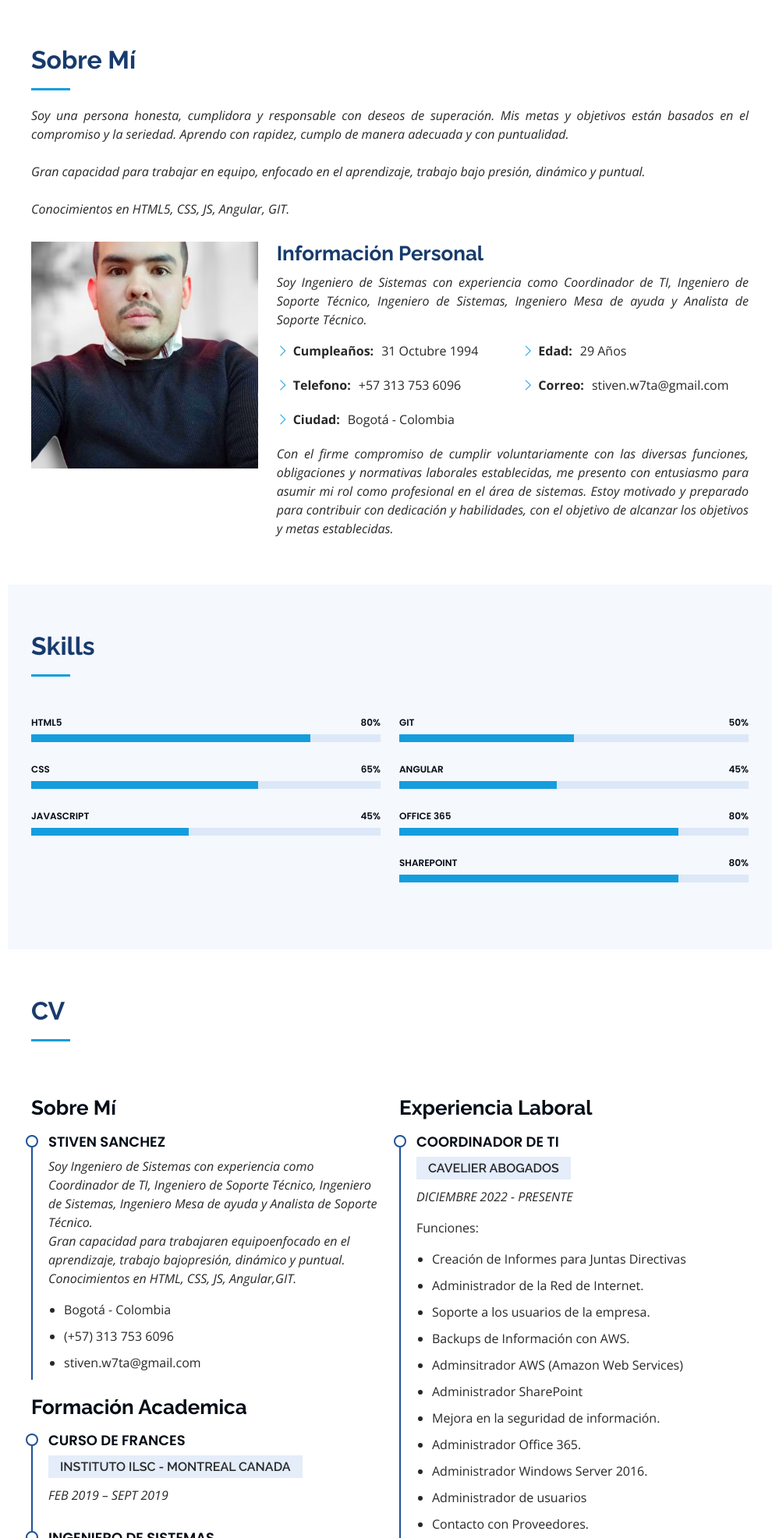
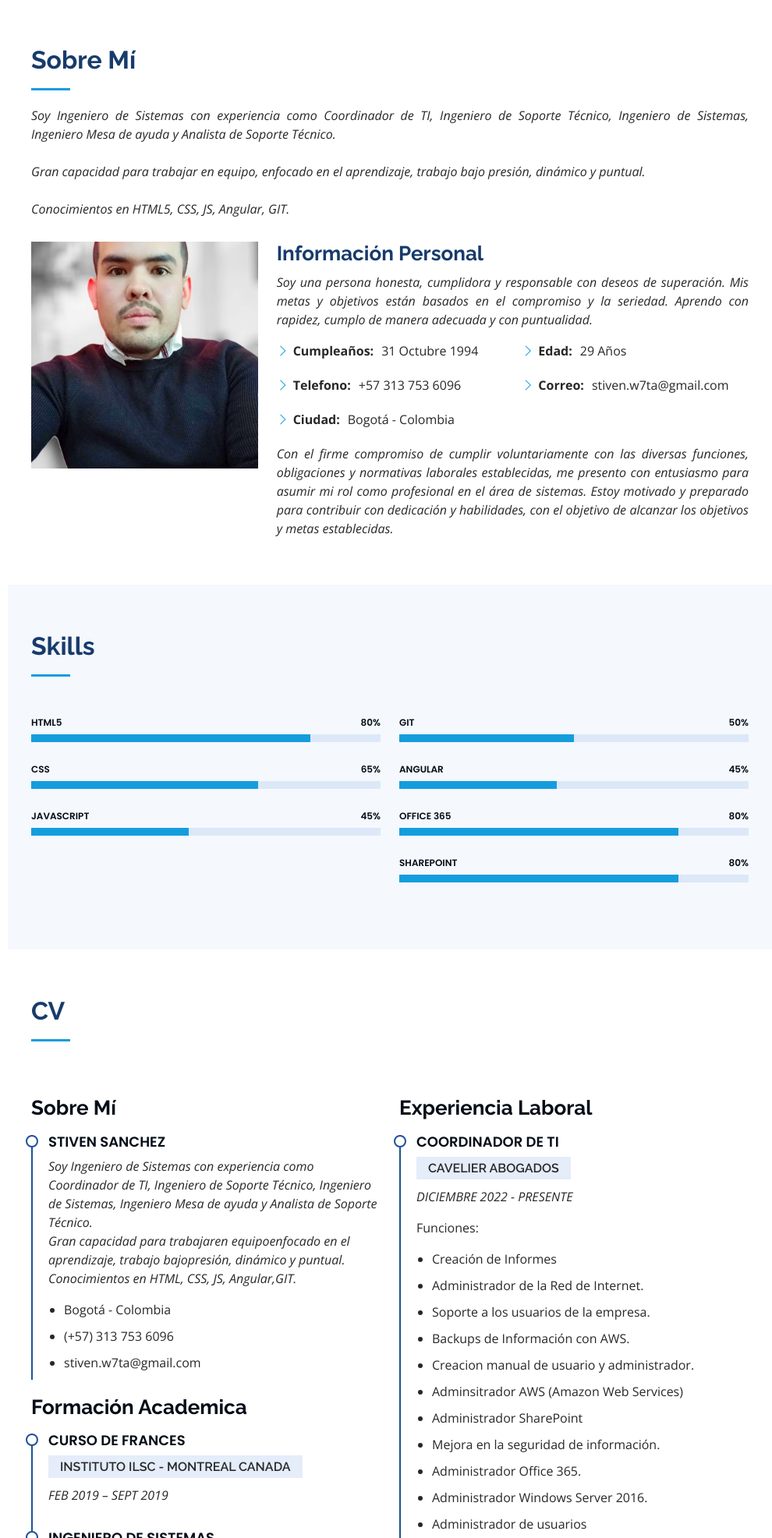
Before and after one commit to StivenNSN/bssanchezf, a plain HTML site: page index.html in a window 1280 px wide. Shown: the part 802-2775 px from the top of the page at 78% size, without its empty margins (290-1280 px from the left). Drawn offline with nearby package versions, Linux system fonts and the light colour scheme.

Commit message:
Update index.html

```diff
--- a/index.html
+++ b/index.html
@@ -76,8 +76,7 @@
       <div class="container">
         <div class="section-title">
           <h2>Sobre Mí</h2>
-          <p class="fst-italic">Soy una persona honesta, cumplidora y responsable con deseos de superación. Mis metas y objetivos están basados en el compromiso y la seriedad. Aprendo con rapidez,
-            cumplo de manera adecuada y con puntualidad. <br> <br>
+          <p class="fst-italic"> Soy Ingeniero de Sistemas con experiencia como Coordinador de TI, Ingeniero de Soporte Técnico, Ingeniero de Sistemas, Ingeniero Mesa de ayuda y Analista de Soporte Técnico. <br> <br>
             Gran capacidad para trabajar en equipo, enfocado en el aprendizaje, trabajo bajo presión, dinámico y puntual. <br> <br>
             Conocimientos en HTML5, CSS, JS, Angular, GIT.</p>
         </div>
@@ -88,7 +87,7 @@
           </div>
           <div class="col-lg-8 pt-4 pt-lg-0 content" data-aos="fade-left">
             <h3> Información Personal</h3>
-            <p class="fst-italic"> Soy Ingeniero de Sistemas con experiencia como Coordinador de TI, Ingeniero de Soporte Técnico, Ingeniero de Sistemas, Ingeniero Mesa de ayuda y Analista de Soporte Técnico.</p>
+            <p class="fst-italic"> Soy una persona honesta, cumplidora y responsable con deseos de superación. Mis metas y objetivos están basados en el compromiso y la seriedad. Aprendo con rapidez, cumplo de manera adecuada y con puntualidad.</p>
             <div class="row">
               <div class="col-lg-6">
                 <ul>
@@ -245,10 +244,11 @@
               <p><em>DICIEMBRE 2022 - PRESENTE</em></p>
               <p>Funciones:</p>
               <ul>
-                <li>Creación de Informes para Juntas Directivas</li>
+                <li>Creación de Informes</li>
                 <li>Administrador de la Red de Internet.</li>
                 <li>Soporte a los usuarios de la empresa.</li>
                 <li>Backups de Información con AWS.</li>
+                <li>Creacion manual de usuario y administrador.</li>
                 <li>Adminsitrador AWS (Amazon Web Services)</li>
                 <li>Administrador SharePoint</li>
                 <li>Mejora en la seguridad de información.</li>
```
